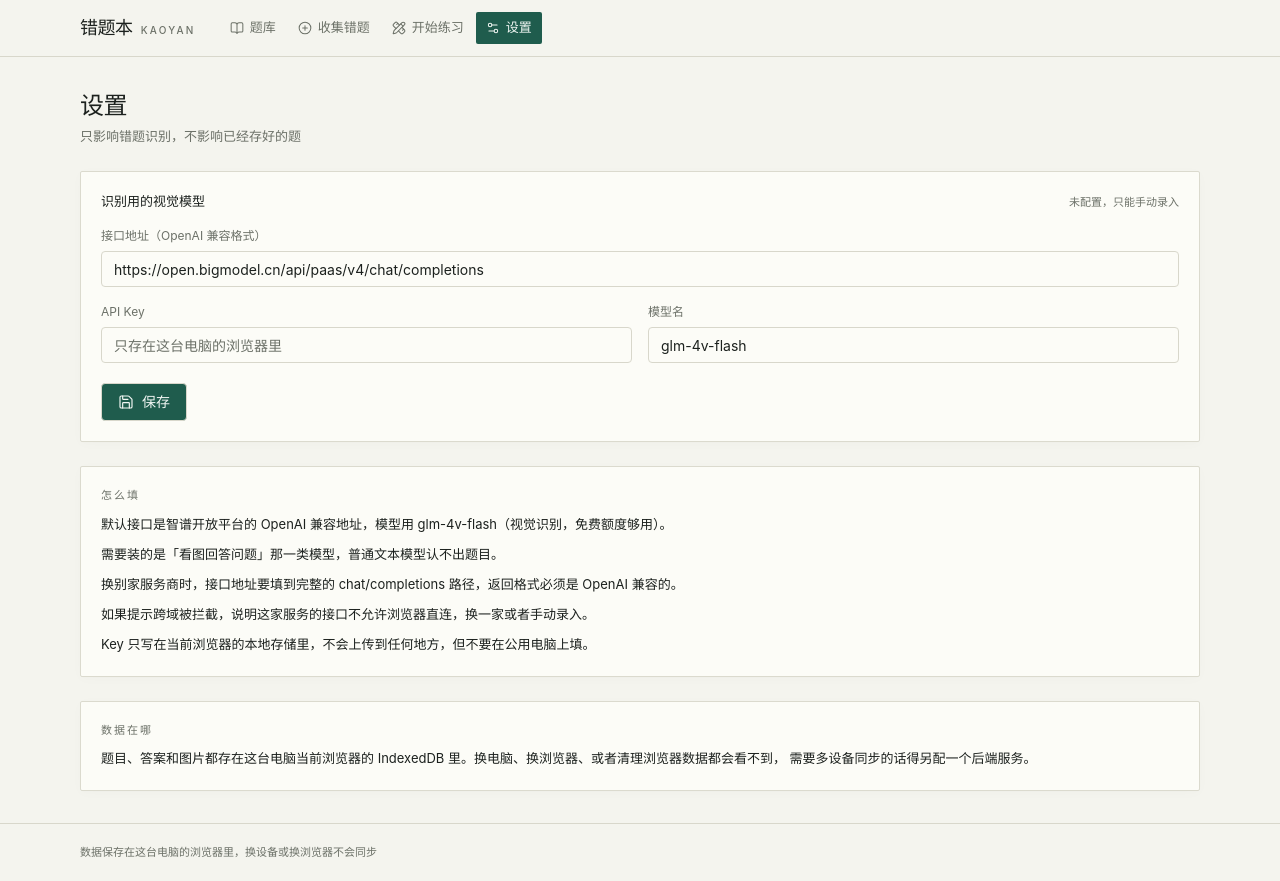
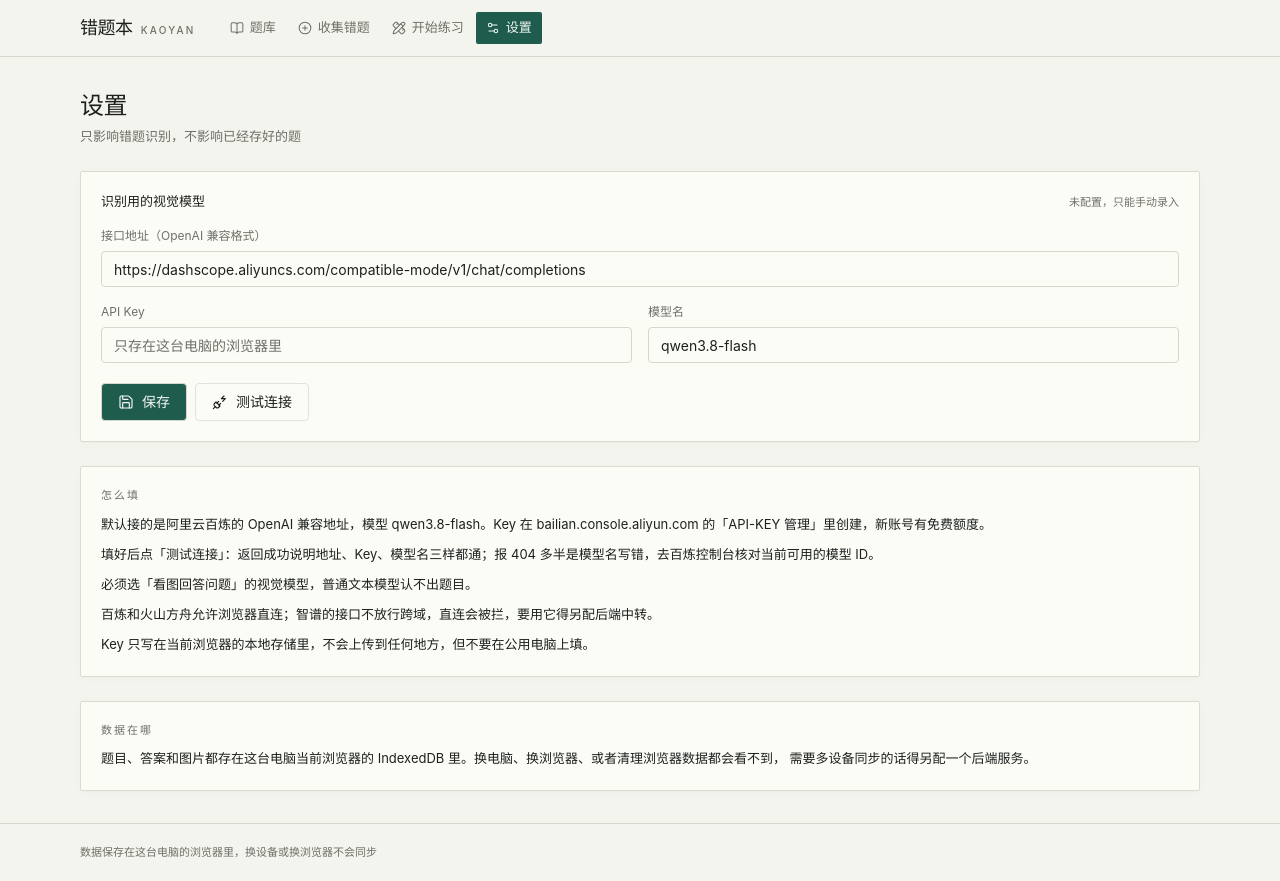
Before and after one commit to careyiowo/cuoti-system, a React (Vite) app: page /settings in a window 1280 px wide. Built offline with nearby package versions, Linux system fonts and the light colour scheme; a web font is replaced by a local one.

Commit message:
识别默认切换为阿里云百炼 qwen3.8-flash，设置页新增连接测试

```diff
--- a/src/lib/settings.ts
+++ b/src/lib/settings.ts
@@ -15,9 +15,9 @@ export interface IAiSettings {
 }
 
 export const DEFAULT_AI_SETTINGS: IAiSettings = {
-  baseUrl: 'https://open.bigmodel.cn/api/paas/v4/chat/completions',
+  baseUrl: 'https://dashscope.aliyuncs.com/compatible-mode/v1/chat/completions',
   apiKey: '',
-  model: 'glm-4v-flash',
+  model: 'qwen3.8-flash',
 };
 
 export function loadAiSettings(): IAiSettings {
--- a/src/pages/SettingsPage/SettingsPage.tsx
+++ b/src/pages/SettingsPage/SettingsPage.tsx
@@ -1,6 +1,6 @@
 import { useState } from 'react';
 import { toast } from 'sonner';
-import { Save } from 'lucide-react';
+import { Loader2, PlugZap, Save } from 'lucide-react';
 import { Button } from '@/components/ui/button';
 import { Card } from '@/components/ui/card';
 import { Input } from '@/components/ui/input';
@@ -9,6 +9,7 @@ import { loadAiSettings, saveAiSettings, type IAiSettings } from '@/lib/settings
 
 export default function SettingsPage() {
   const [settings, setSettings] = useState<IAiSettings>(loadAiSettings);
+  const [testing, setTesting] = useState(false);
 
   const patch = (part: Partial<IAiSettings>) => setSettings((prev) => ({ ...prev, ...part }));
 
@@ -19,6 +20,45 @@ export default function SettingsPage() {
       model: settings.model.trim(),
     });
     toast.success('已保存识别设置');
+  };
+
+  const test = async () => {
+    const baseUrl = settings.baseUrl.trim();
+    const apiKey = settings.apiKey.trim();
+    const model = settings.model.trim();
+    if (!baseUrl || !apiKey || !model) {
+      toast.error('三项都要填：接口地址、API Key、模型名');
+      return;
+    }
+    setTesting(true);
+    try {
+      const res = await fetch(baseUrl, {
+        method: 'POST',
+        headers: {
+          'Content-Type': 'application/json',
+          Authorization: `Bearer ${apiKey}`,
+        },
+        body: JSON.stringify({
+          model,
+          messages: [{ role: 'user', content: '只回复两个字：可以' }],
+          max_tokens: 16,
+        }),
+      });
+      if (!res.ok) {
+        const detail = await res.text();
+        toast.error(`连接失败（${res.status}）：${detail.slice(0, 120)}`);
+        return;
+      }
+      const payload = (await res.json()) as {
+        choices?: { message?: { content?: unknown } }[];
+      };
+      const text = String(payload.choices?.[0]?.message?.content ?? '').trim();
+      toast.success(`连接成功，模型回了：${text.slice(0, 20)}`);
+    } catch {
+      toast.error('请求没发出去：这家接口可能不允许浏览器直连（跨域被拦），也可能网络不通');
+    } finally {
+      setTesting(false);
+    }
   };
 
   return (
@@ -41,7 +81,7 @@ export default function SettingsPage() {
           <Input
             value={settings.baseUrl}
             onChange={(e) => patch({ baseUrl: e.target.value })}
-            placeholder="https://open.bigmodel.cn/api/paas/v4/chat/completions"
+            placeholder="https://dashscope.aliyuncs.com/compatible-mode/v1/chat/completions"
           />
         </div>
 
@@ -61,7 +101,7 @@ export default function SettingsPage() {
             <Input
               value={settings.model}
               onChange={(e) => patch({ model: e.target.value })}
-              placeholder="glm-4v-flash"
+              placeholder="qwen3.8-flash"
             />
           </div>
         </div>
@@ -71,16 +111,29 @@ export default function SettingsPage() {
             <Save className="size-4" strokeWidth={1.75} />
             保存
           </Button>
+          <Button variant="outline" onClick={test} disabled={testing}>
+            {testing ? (
+              <Loader2 className="size-4 animate-spin" strokeWidth={1.75} />
+            ) : (
+              <PlugZap className="size-4" strokeWidth={1.75} />
+            )}
+            {testing ? '测试中' : '测试连接'}
+          </Button>
         </div>
       </Card>
 
       <Card className="rounded-sm p-5">
         <div className="text-[11px] uppercase tracking-[0.18em] text-muted-foreground">怎么填</div>
         <ul className="mt-2 space-y-1.5 text-[13px] leading-6 text-foreground">
-          <li>默认接口是智谱开放平台的 OpenAI 兼容地址，模型用 glm-4v-flash（视觉识别，免费额度够用）。</li>
-          <li>需要装的是「看图回答问题」那一类模型，普通文本模型认不出题目。</li>
-          <li>换别家服务商时，接口地址要填到完整的 chat/completions 路径，返回格式必须是 OpenAI 兼容的。</li>
-          <li>如果提示跨域被拦截，说明这家服务的接口不允许浏览器直连，换一家或者手动录入。</li>
+          <li>
+            默认接的是阿里云百炼的 OpenAI 兼容地址，模型 qwen3.8-flash。Key 在 bailian.console.aliyun.com
+            的「API-KEY 管理」里创建，新账号有免费额度。
+          </li>
+          <li>
+            填好后点「测试连接」：返回成功说明地址、Key、模型名三样都通；报 404 多半是模型名写错，去百炼控制台核对当前可用的模型 ID。
+          </li>
+          <li>必须选「看图回答问题」的视觉模型，普通文本模型认不出题目。</li>
+          <li>百炼和火山方舟允许浏览器直连；智谱的接口不放行跨域，直连会被拦，要用它得另配后端中转。</li>
           <li>Key 只写在当前浏览器的本地存储里，不会上传到任何地方，但不要在公用电脑上填。</li>
         </ul>
       </Card>
```
